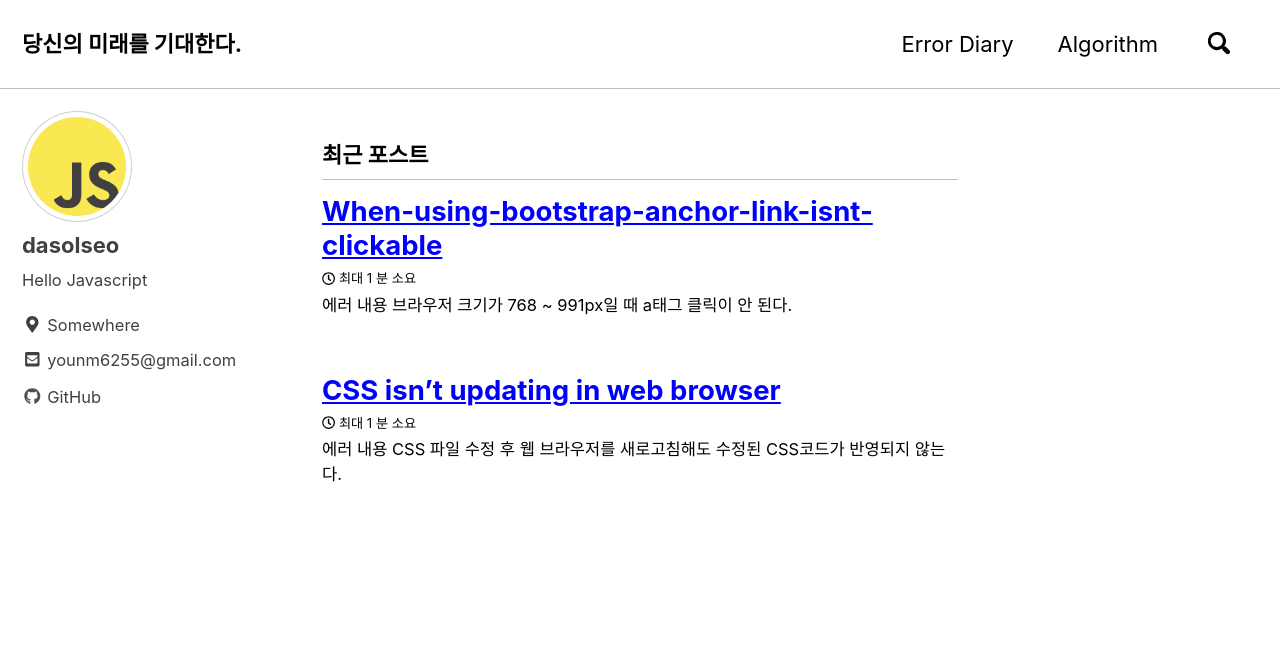
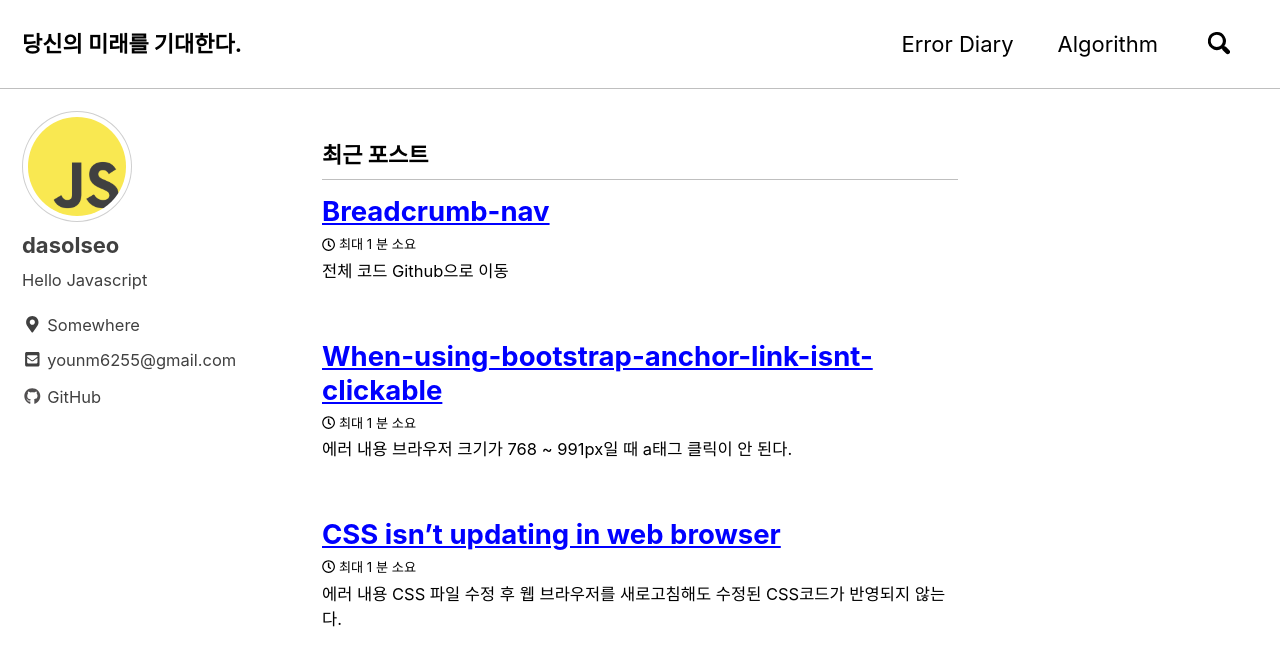
Before and after one commit to dasol-seo/dasol-seo.github.io, a Jekyll site: the page built from index.html, in a window 1280 px wide and 900 px high. Shown: the top 666 px of the window. Built offline with Jekyll 4.4.1, drawn with Linux system fonts in a browser that asks for light colours; nearby versions of some CDN libraries; the list of posts is cut into pages by our own code.

Commit message:
#5 Add contents

```diff
--- /dev/null
+++ b/_posts/2020-10-10-breadcrumb-nav.md
@@ -0,0 +1,7 @@
+---
+layout: archive
+title: "Breadcrumb-nav"
+---
+
+### 전체 코드
+#### [Github으로 이동](https://github.com/dasol-seo/codeCollector/commit/e57cc3026ef7306588c3b1c256e9c78ab0472666)
```
Also changed, not shown: _pages/algorithm/recursion.md (+2 -0 lines).
